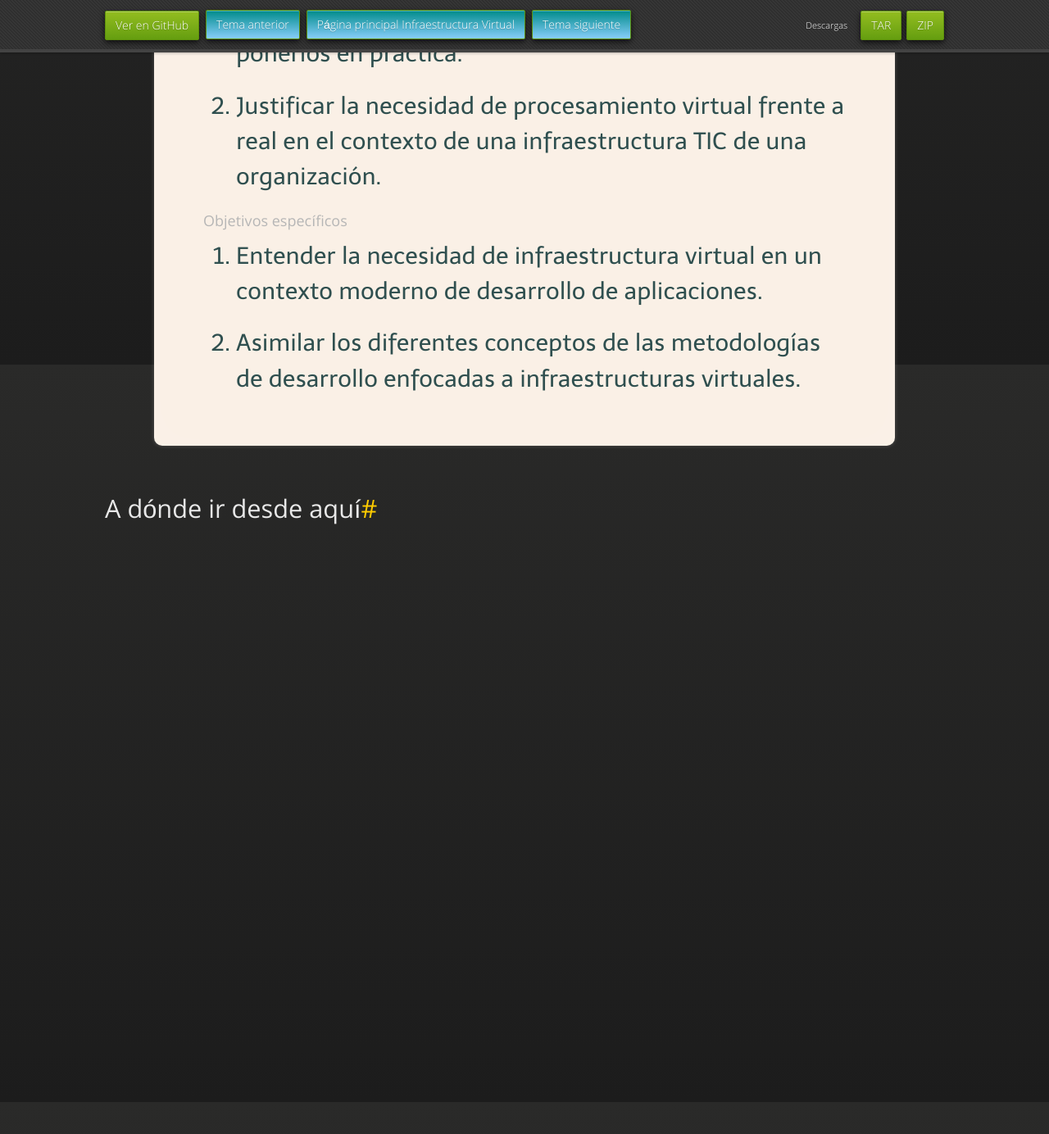
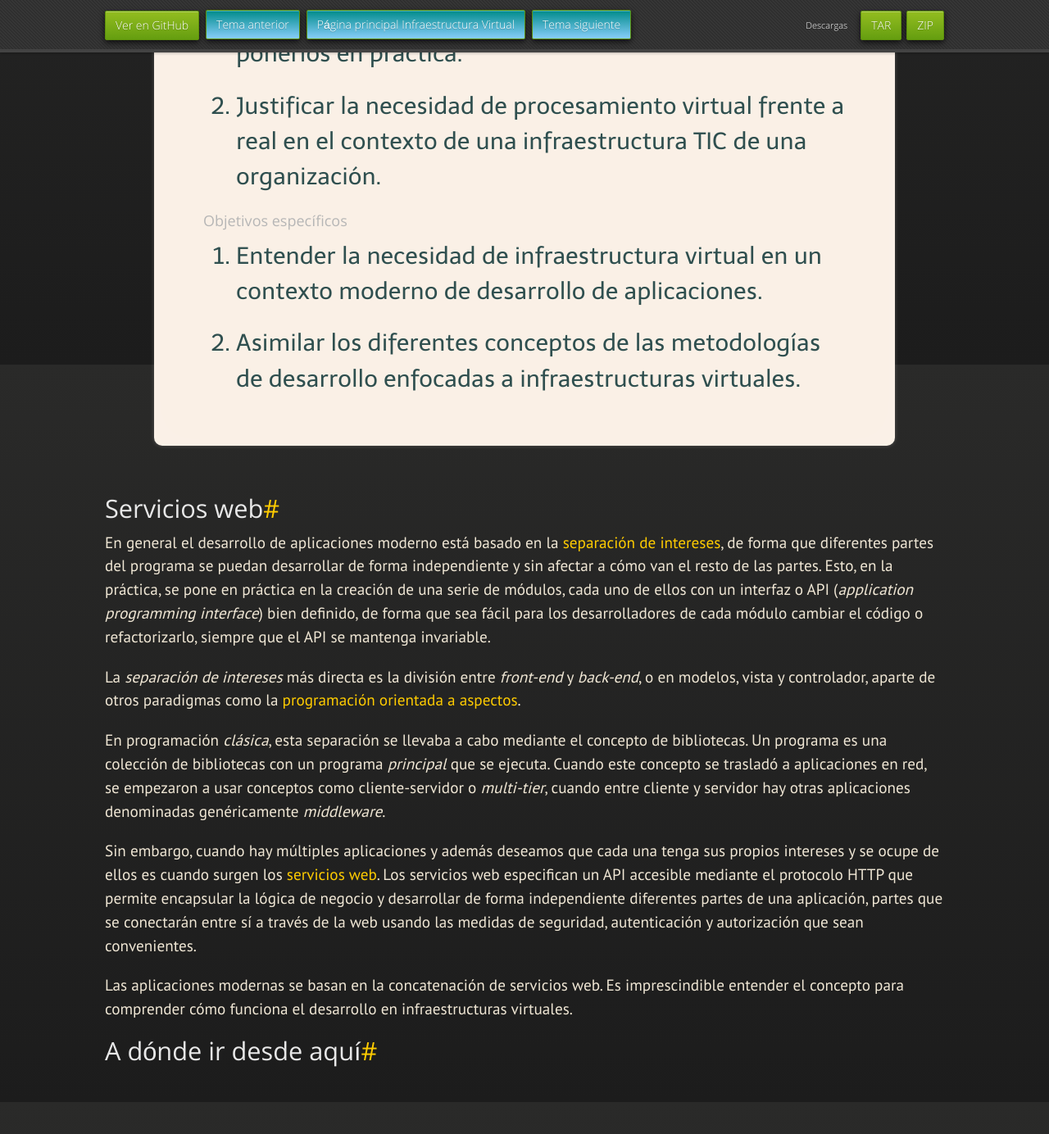
Before and after one commit to JJ/IV, a Jekyll site: the page built from documentos/temas/Arquitecturas_software.md, in a window 1280 px wide and 1400 px high, scrolled down 455 px. Shown: the top 1384 px of the window at 82% size. Built offline with Jekyll 4.4.1, drawn with Linux system fonts in a browser that asks for light colours; nearby versions of some CDN libraries; some web fonts are replaced; our own code applies the rules of GitHub Pages for plain Markdown files; before the commit the page ends 1193 px from its top, so only the background shows below that.

Commit message:
Sync documentos/temas/Arquitecturas_software.md de master a gh-pages

```diff
--- a/documentos/temas/Arquitecturas_software.md
+++ b/documentos/temas/Arquitecturas_software.md
@@ -37,7 +37,45 @@ tanto de software como de hardware y ponerlos en práctica.
 </div>
 
 
+## Servicios web
 
+En general el desarrollo de aplicaciones moderno está basado en la
+[separación de intereses](https://es.wikipedia.org/wiki/Separaci%C3%B3n_de_intereses),
+de forma que diferentes partes del programa se puedan desarrollar de
+forma independiente y sin afectar a cómo van el resto de las
+partes. Esto, en la práctica, se pone en práctica en la creación de
+una serie de módulos, cada uno de ellos con un interfaz o API
+(*application programming interface*) bien definido, de forma que sea
+fácil para los desarrolladores de cada módulo cambiar el código o
+refactorizarlo, siempre que el API se mantenga invariable.
+
+La *separación de intereses* más directa es la división entre
+*front-end* y *back-end*, o en modelos, vista y controlador, aparte de
+otros paradigmas como
+la
+[programación orientada a aspectos](https://en.wikipedia.org/wiki/Aspect-oriented_programming).
+
+En programación *clásica*, esta separación se llevaba a cabo mediante
+el concepto de bibliotecas. Un programa es una colección de
+bibliotecas con un programa *principal* que se ejecuta. Cuando este
+concepto se trasladó a aplicaciones en red, se empezaron a usar
+conceptos como cliente-servidor o *multi-tier*, cuando entre cliente y
+servidor hay otras aplicaciones denominadas genéricamente
+*middleware*.
+
+Sin embargo, cuando hay múltiples aplicaciones y además deseamos que
+cada una tenga sus propios intereses y se ocupe de ellos es cuando
+surgen
+los [servicios web](https://en.wikipedia.org/wiki/Web_service). Los
+servicios web especifican un API accesible mediante el protocolo HTTP
+que permite encapsular la lógica de negocio y desarrollar de forma
+independiente diferentes partes de una aplicación, partes que se
+conectarán entre sí a través de la web usando las medidas de
+seguridad, autenticación y autorización que sean convenientes.
+
+Las aplicaciones modernas se basan en la concatenación de servicios
+web. Es imprescindible entender el concepto para comprender cómo
+funciona el desarrollo en infraestructuras virtuales.
 
 A dónde ir desde aquí
 -----
```
